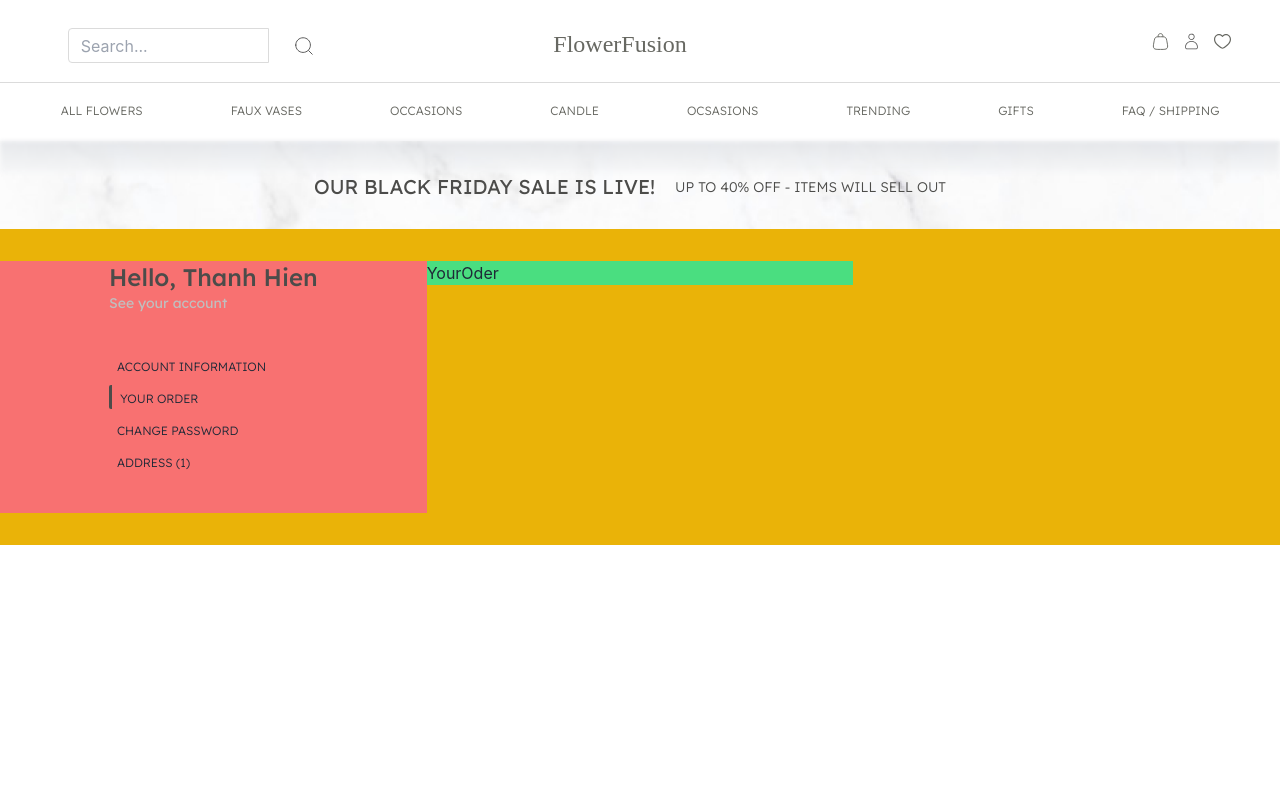
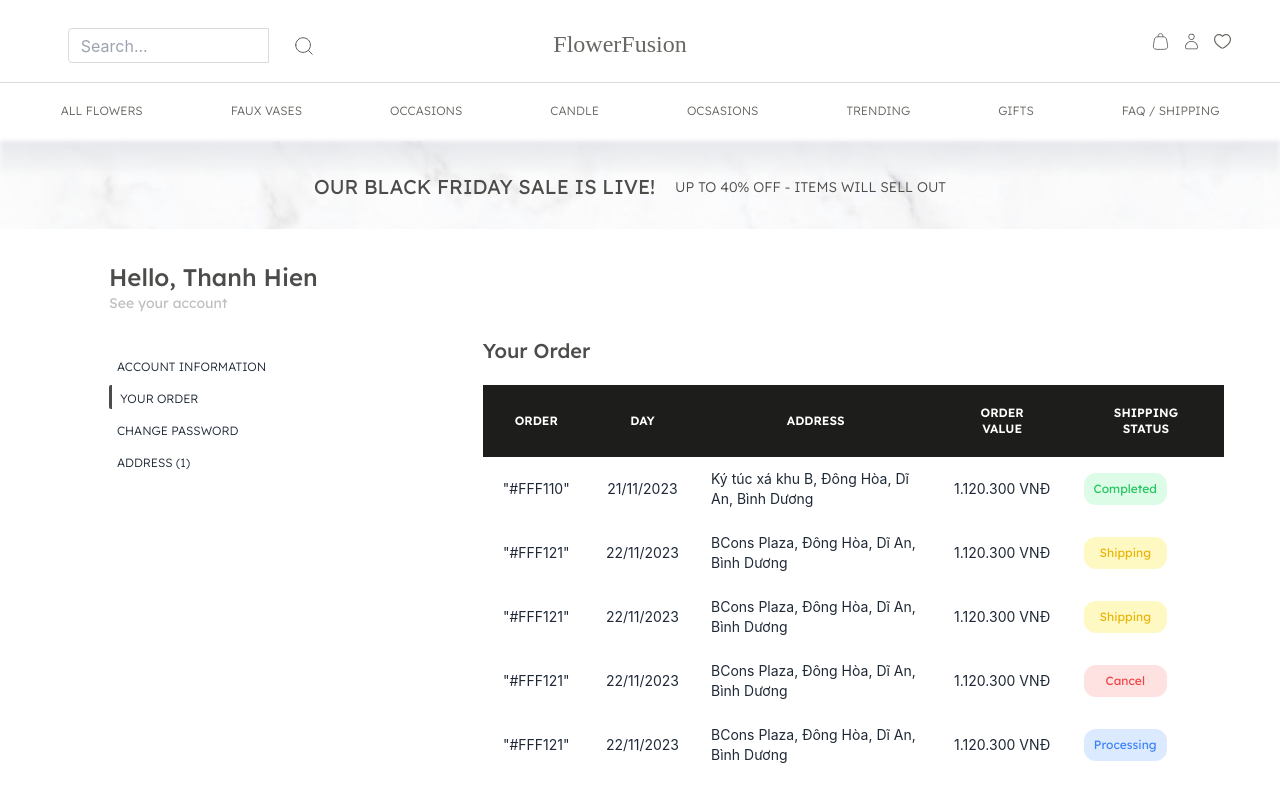
Before and after one commit to XuanThao03/FlowerFusion, a React (Create React App) app in the folder flowerfusion/: page /myaccount in a window 1280 px wide. Both pictures are taken after a click on the button "YOUR ORDER". Shown: the top 802 px of the page. Built offline with nearby package versions, Linux system fonts and the light colour scheme; a web font is replaced by a local one.

Commit message:
dev: YourOrder

```diff
--- a/flowerfusion/src/index.css
+++ b/flowerfusion/src/index.css
@@ -23,6 +23,15 @@ code {
       -ms-overflow-style: none; /* IE and Edge */
       scrollbar-width: none; /* Firefox */
     }
+    input::-webkit-outer-spin-button,
+    input::-webkit-inner-spin-button {
+      -webkit-appearance: none;
+      margin: 0;
+    }
+
+    input[type="number"] {
+      -moz-appearance: textfield;
+    }
   }
 }
 @tailwind base;
--- a/flowerfusion/src/views/MyAccount/YourOrder/yourOrder.js
+++ b/flowerfusion/src/views/MyAccount/YourOrder/yourOrder.js
@@ -1,7 +1,79 @@
 import React from "react";
-
+import styles from "./yourOrder.module.scss";
 function YourOder() {
-  return <div>YourOder</div>;
+  const orderDetail = [
+    {
+      orderID: '"#FFF110"',
+      day: " 21/11/2023",
+      address: "Ký túc xá khu B, Đông Hòa, Dĩ An, Bình Dương",
+      value: "1.120.300 VNĐ",
+      status: "Completed",
+    },
+    {
+      orderID: '"#FFF121"',
+      day: " 22/11/2023",
+      address: "BCons Plaza, Đông Hòa, Dĩ An, Bình Dương",
+      value: "1.120.300 VNĐ",
+      status: "Shipping",
+    },
+    {
+      orderID: '"#FFF121"',
+      day: " 22/11/2023",
+      address: "BCons Plaza, Đông Hòa, Dĩ An, Bình Dương",
+      value: "1.120.300 VNĐ",
+      status: "Shipping",
+    },
+    {
+      orderID: '"#FFF121"',
+      day: " 22/11/2023",
+      address: "BCons Plaza, Đông Hòa, Dĩ An, Bình Dương",
+      value: "1.120.300 VNĐ",
+      status: "Cancel",
+    },
+    {
+      orderID: '"#FFF121"',
+      day: " 22/11/2023",
+      address: "BCons Plaza, Đông Hòa, Dĩ An, Bình Dương",
+      value: "1.120.300 VNĐ",
+      status: "Processing",
+    },
+  ];
+  const createTable = orderDetail.map((order) => {
+    return (
+      <tr>
+        <td className={styles.txtRow}>{order.orderID}</td>
+        <td className={styles.txtRow}>{order.day}</td>
+        <td>{order.address}</td>
+        <td className={styles.txtRow}>{order.value}</td>
+        <td className={styles.txtRow}>
+          {order.status === "Completed" ? (
+            <p className={styles.txtRowCompleted}>{order.status}</p>
+          ) : order.status === "Shipping" ? (
+            <p className={styles.txtRowShipping}>{order.status}</p>
+          ) : order.status === "Processing" ? (
+            <p className={styles.txtRowProcessing}>{order.status}</p>
+          ) : (
+            <p className={styles.txtRowCancel}>{order.status}</p>
+          )}
+        </td>
+      </tr>
+    );
+  });
+  return (
+    <div className={styles.mainContainer}>
+      <p className={styles.txtTitle}>Your Order</p>
+      <table className="table">
+        <tr className={styles.tableHeader}>
+          <th className={styles.txtHeader}>ORDER</th>
+          <th className={styles.txtHeader}>DAY</th>
+          <th className={styles.txtHeader}>ADDRESS</th>
+          <th className={styles.txtHeader}>ORDER VALUE</th>
+          <th className={styles.txtHeader}>SHIPPING STATUS</th>
+        </tr>
+        {createTable}
+      </table>
+    </div>
+  );
 }
 
 export default YourOder;
--- /dev/null
+++ b/flowerfusion/src/views/MyAccount/YourOrder/yourOrder.module.scss
@@ -0,0 +1,33 @@
+.txtTitle {
+  @apply w-full font-Lexend font-medium text-xl text-quartz py-5;
+}
+.mainContainer {
+  @apply p-14 rounded-lg;
+}
+.table.rounded-corners {
+  border-spacing: 0;
+  border-collapse: separate;
+  border-radius: 10px;
+  border: 1px solid black;
+}
+.tableHeader {
+  @apply rounded-lg w-full bg-black text-white font-medium font-Lexend text-xs;
+}
+.txtHeader {
+  @apply px-8 py-5 text-center;
+}
+.txtRow {
+  @apply content-center text-center justify-center items-center;
+}
+.txtRowCompleted {
+  @apply w-2/3 font-Lexend font-normal text-xs text-center  bg-green-100 text-green-500 py-2  rounded-xl;
+}
+.txtRowShipping {
+  @apply w-2/3 font-Lexend font-normal text-xs  text-center justify-center bg-yellow-100 text-yellow-500 py-2  rounded-xl;
+}
+.txtRowProcessing {
+  @apply w-2/3 font-Lexend font-normal text-xs  text-center justify-center bg-blue-100 text-blue-500 py-2  rounded-xl;
+}
+.txtRowCancel {
+  @apply w-2/3 font-Lexend font-normal text-xs  text-center justify-center bg-red-100 text-red-500 py-2  rounded-xl;
+}
--- a/flowerfusion/src/views/MyAccount/myAccount.js
+++ b/flowerfusion/src/views/MyAccount/myAccount.js
@@ -28,10 +28,10 @@ function MyAccount() {
   });
 
   return (
-    <div className="w-full h-full bg-yellow-500 py-8 flex">
-      <div className="w-1/3 h-full bg-red-400 flex flex-col items-center flex-nowrap">
+    <div className="w-full h-full py-8 flex">
+      <div className="w-1/3 h-full flex flex-col items-center flex-nowrap">
         <div className=" w-fit">
-          <p className="font-Lexend font-medium text-2xl text-quartz">
+          <p className=" font-Lexend font-medium text-2xl text-quartz">
             Hello, Thanh Hien
           </p>
           <p className="font-Lexend font-normal text-sm text-argent">
@@ -40,7 +40,7 @@ function MyAccount() {
           <ul className="my-10">{tabList}</ul>
         </div>
       </div>
-      <div className="w-1/3 h-full bg-green-400">{tabs.at(index)}</div>
+      <div className="w-2/3 h-full">{tabs.at(index)}</div>
     </div>
   );
 }
--- a/flowerfusion/src/views/detail/detail.js
+++ b/flowerfusion/src/views/detail/detail.js
@@ -58,13 +58,13 @@ function Detail() {
                 Discount
               </button>
             </div>
-            <div className="flex justify-between mr-5">
+            <div className="flex justify-between mr-5 mt-3">
               <p className="px-5 py-2 font-Lexend font-medium text-sm">Total</p>
               <p className="py-2 font-Lexend font-semibold text-lg">
                 1.500.000 VND
               </p>
             </div>
-            <button className="bg-black w-4/5  h-12 p-3 rounded-lg text-white self-center">
+            <button className="bg-black mt-3 w-4/5  h-12 p-3 rounded-lg text-white self-center">
               Go to Checkout
             </button>
           </div>
--- a/flowerfusion/tailwind.config.js
+++ b/flowerfusion/tailwind.config.js
@@ -19,10 +19,11 @@ module.exports = {
         "main-color": "#4C4A4A",
         "grey-main": "#BFBFBF",
         quartz: "#4c4c4a",
-        "button-black" : "#1D1D1C",
-        "total-price" : "#4E4E4B",
+        "button-black": "#1D1D1C",
+        "total-price": "#4E4E4B",
         "detail-border": "#D7CDC5",
         "detail-text": "#B4B4A4",
+        black: "#1D1D1C",
       },
       fontFamily: {
         Ephesis: ["Ephesis"],
```
Also changed, not shown: flowerfusion/src/components/itemProduct_Cart/itemProduct_cart.js (+31 -89 lines), flowerfusion/src/views/detailflower/detailflower.js (+31 -20 lines).
